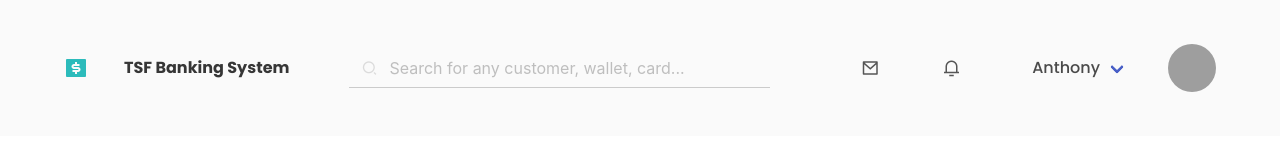
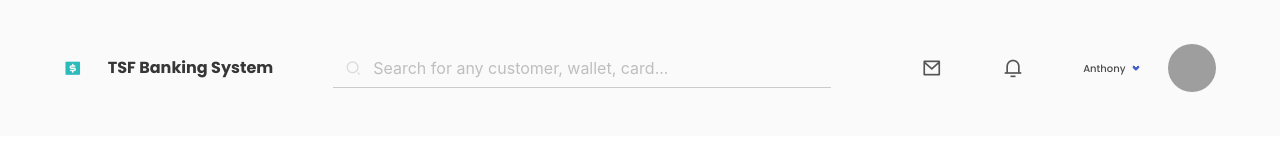
Before and after one commit to niksp220598/DunDun, a plain HTML site: page index.html in a window 1280 px wide. Drawn offline with nearby package versions, Linux system fonts and the light colour scheme; grey boxes are pictures that could not be loaded.

Commit message:
Change size according to macbook

```diff
--- a/css/style.css
+++ b/css/style.css
@@ -7,6 +7,7 @@ font-family: 'Poppins', sans-serif;
 
 body {
     font-family: 'Poppins', sans-serif;
+    font-size: 10px;
 }
 
 .avatar-container {
@@ -69,7 +70,7 @@ body {
 }
 
 .brand-icon {
-    font-size: 1.5em;
+    font-size: 1.75em;
     margin-right: 1.5em;
     color: #2cbbbb;
 }
@@ -94,7 +95,7 @@ body {
 }
 
 .custom-icon {
-    font-size: 1.35em;
+    font-size: 1.5em;
     color: #555555;
 }
 
```
